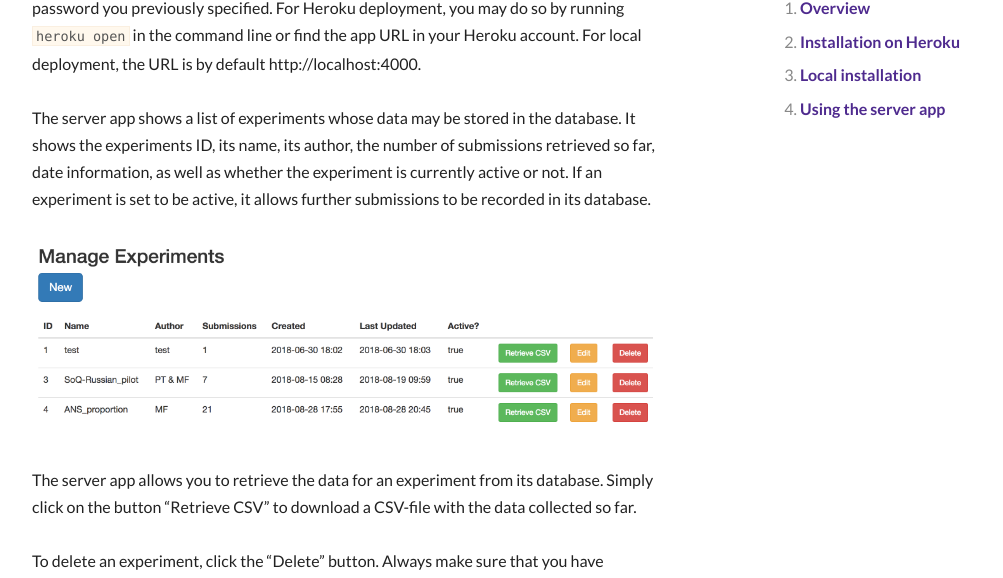
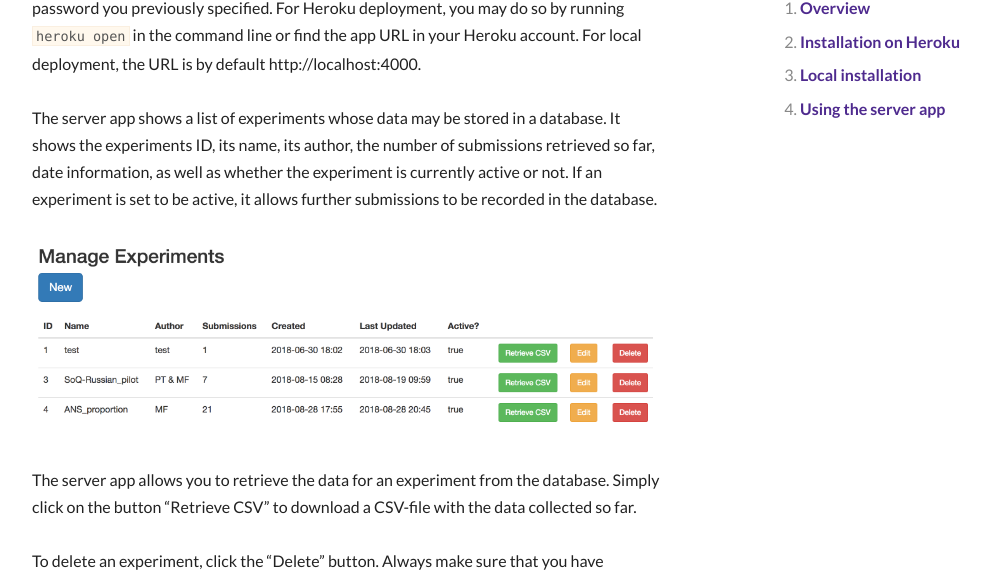
Before and after one commit to magpie-ea/magpie-site, a Jekyll site: the page built from serverapp/04use.markdown, in a window 1280 px wide. Shown: the part 361-939 px from the top of the page, without its empty margins (138-1141 px from the left). Built offline with Jekyll 4.4.1, drawn with Linux system fonts in a browser that asks for light colours; nearby versions of some CDN libraries.

Commit message:
Technically there is only one database for the whole app

```diff
--- a/serverapp/04use.markdown
+++ b/serverapp/04use.markdown
@@ -8,15 +8,15 @@ section: serverapp
 
 After installation you can visit the server app in a browser, with the username and password you previously specified. For Heroku deployment, you may do so by running `heroku open` in the command line or find the app URL in your Heroku account. For local deployment, the URL is by default http://localhost:4000.
 
-The server app shows a list of experiments whose data may be stored in the database. It
+The server app shows a list of experiments whose data may be stored in a database. It
 shows the experiments ID, its name, its author, the number of submissions retrieved so far,
 date information, as well as whether the experiment is currently active or not. If an
-experiment is set to be active, it allows further submissions to be recorded in its
+experiment is set to be active, it allows further submissions to be recorded in the
 database.
 
 <img src="../images/server_app_screen.png" width="100%">
 
-The server app allows you to retrieve the data for an experiment from its database. Simply
+The server app allows you to retrieve the data for an experiment from the database. Simply
 click on the button "Retrieve CSV" to download a CSV-file with the data collected so far.
 
 To delete an experiment, click the "Delete" button. Always make sure that you have recovered
```
